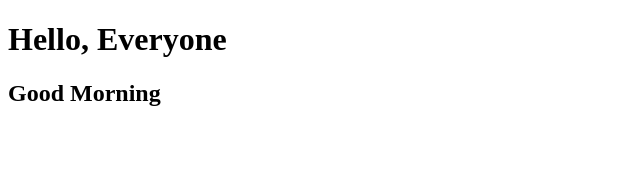
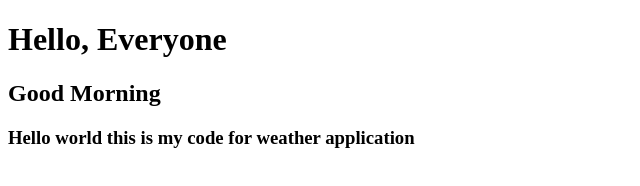
Before and after one commit to software-lab-JHS/weatherApplication, a plain HTML site: page frontend/Landingpage/landing.html in a window 1280 px wide. Shown: the whole page, without its empty margins (0-640 px from the left). Drawn offline with Linux system fonts and the light colour scheme.

Commit message:
basic code changed

```diff
--- a/frontend/Landingpage/landing.html
+++ b/frontend/Landingpage/landing.html
@@ -8,5 +8,6 @@
 <body>
     <h1>Hello, Everyone</h1>
     <h2>Good Morning</h2>
+    <h3>Hello world this is my code for weather application </h3>
 </body>
 </html>
```
